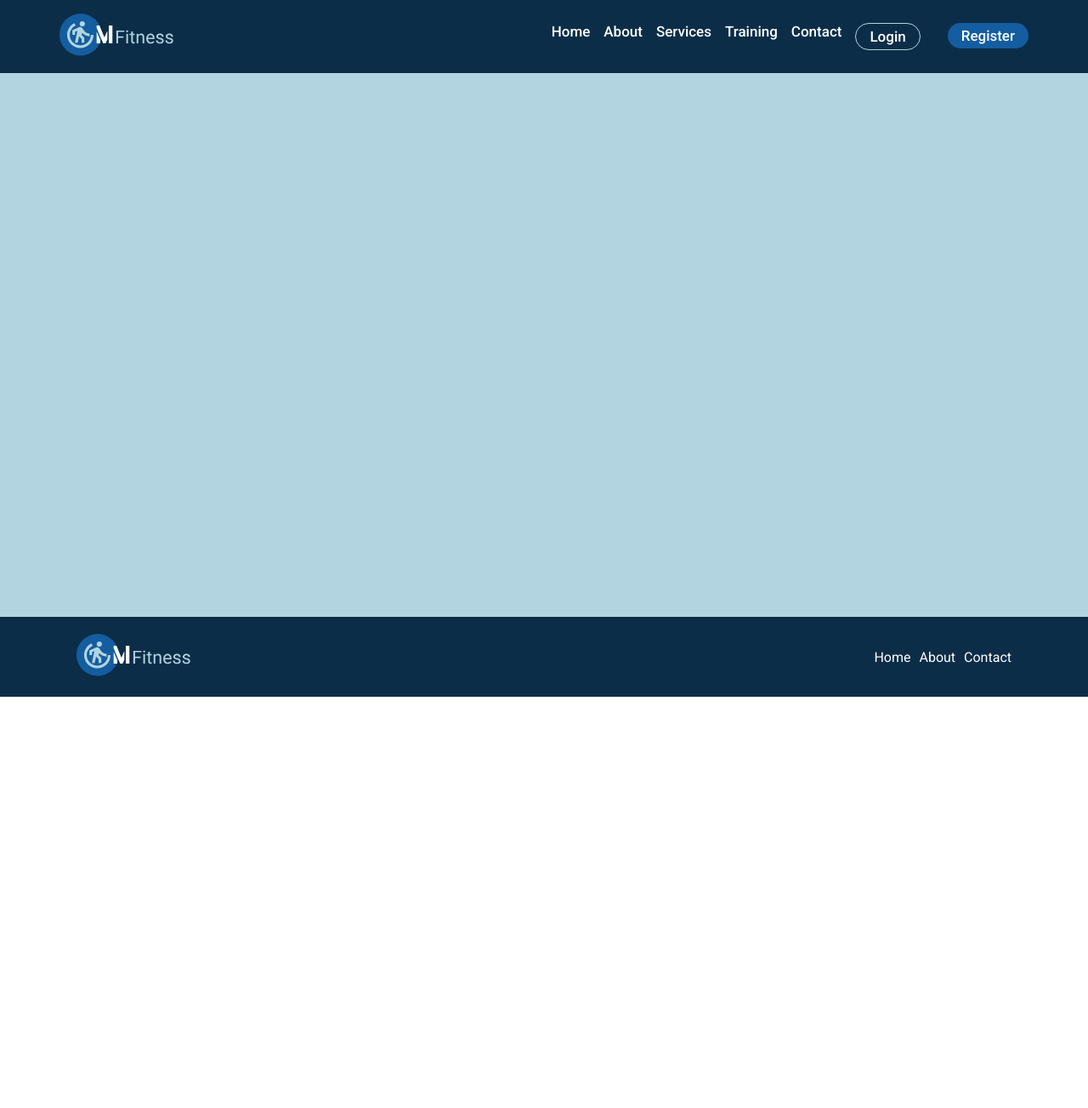
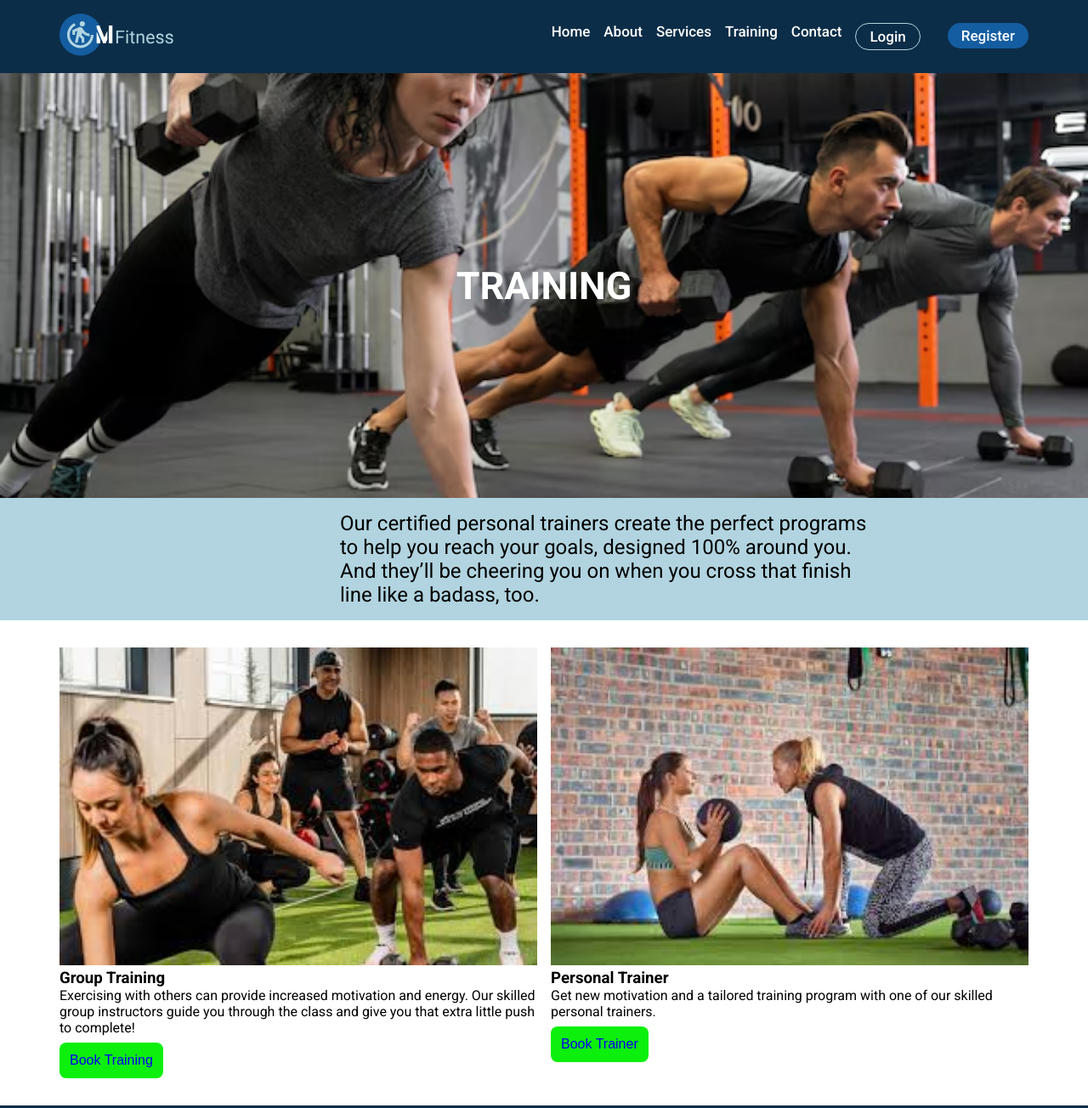
Before and after one commit to manojadhikari22/final-assignment-manoj-fitness, a website built with Parcel: page src/training.html in a window 1280 px wide. Shown: the top 1304 px of the page at 85% size. Before the commit the page ends 820 px from the top, so only its background shows below. Built offline with nearby package versions, Linux system fonts and the light colour scheme.

Commit message:
added training page content

```diff
--- a/src/css/service.css
+++ b/src/css/service.css
@@ -1,3 +1,5 @@
+
+
 .services-page-hero {
     background: url(../assets/services-banner.jpg) no-repeat center/cover;
     width: 100%;
--- a/src/css/training.css
+++ b/src/css/training.css
@@ -0,0 +1,46 @@
+
+.training-page-hero {
+    background: url(../assets/training-image.avif) no-repeat center/cover;
+    width: 100%;
+    height: 500px;
+    color:var(--white-color);
+    position: relative;
+}
+.training-page-hero h1 {
+    font-size: var(--heading-first);
+    position: absolute;
+    top: 40%;
+    left: 50%;
+    transform: translate(-50%, -50%);
+    text-align: center;
+    padding-top: 100px;
+}
+
+.training-info p{
+    width: 50%;
+    margin-left: 25rem;
+    font-size: var(--heading-third);
+    padding: 1rem 0;
+}
+.training-offer-wrap{
+    width: 100%;
+    background-color: var(--white-color);
+    padding: 2rem 0;
+  }
+.training-offer-wrap-grid{
+    max-width: 1140px;
+    margin: 0 auto;
+    display: grid;
+    grid-template-columns: repeat(2, 1fr);
+    gap: 1rem;
+  }
+
+  .training-type button{
+    background-color: rgb(13, 239, 13);
+    padding: 0.75rem;
+    margin-top: 0.5rem;
+    font-size: var(--paragraph-secondary);
+    border: none;
+    border-radius: 8px;
+    cursor: pointer;
+  }
--- a/src/js/auth.js
+++ b/src/js/auth.js
@@ -41,7 +41,7 @@ function signUpUser() {
         createUserWithEmailAndPassword(authService, newUser.signUpEmail, newUser.signUpPassword)
             .then(() => {
                 signUpForm.reset();
-
+                window.location.href = './login.html';
             })
             .catch((err)=> console.log(err.message))
     }
--- a/src/js/login.js
+++ b/src/js/login.js
@@ -69,6 +69,8 @@ function signInUser() {
         localStorage.setItem("userEmail", email);
         const userEmail = localStorage.getItem("userEmail");
 
+        window.location.href = './index.html';
+
         // Display user email in loginInfo element
         loginInfo.innerText = `Logged in as ${userEmail}`;
         loginButton.style.display = "none";
--- a/src/training.html
+++ b/src/training.html
@@ -42,7 +42,32 @@
     </header>
     <main>
 
-    </main>
+        <div class="training-page-hero">
+          <h1>TRAINING</h1>
+        </div>
+        <div class="training-info">
+          <p>Our certified personal trainers create the perfect programs to help you reach your goals, designed 100% around you.
+            And they’ll be cheering you on when you cross that finish line like a badass, too.</p>
+        </div>
+        <section class="training-offer-wrap">
+          <div class="training-offer-wrap-grid">
+            <div class="training-type">
+              <img src="./assets/group-training.jpg" alt="contact image" />
+              <h3>Group Training</h3>
+              <p>Exercising with others can provide increased motivation and energy.
+                Our skilled group instructors guide you through the class and
+                give you that extra little push to complete!</p>
+                <button><a href="./contact.html">Book Training</a></button>
+            </div>
+            <div class="training-type">
+              <img src="./assets/personal-trainer.jpg" alt="contact image" />
+              <h3>Personal Trainer</h3>
+              <p>Get new motivation and a tailored training program with one of our skilled personal trainers.</p>
+              <button><a href="./contact.html">Book Trainer</a></button>
+            </div>
+          </div>
+        </section>
+      </main>
     <!-- Footer  -->
     <footer>
       <div class="footer-content">
```
Also changed, not shown: src/js/service.js (+95 -2 lines), src/assets/Atlas-stone.jpg (added), src/assets/T-bar-row.jpg (added), src/assets/clean-from-blocks.jpg (added), src/assets/dumbell-front-lat-raise.webp (added), src/assets/group-training.jpg (added), src/assets/incline-hammer-curls.jpg (added), src/assets/landmine-twist.jpg (added), src/assets/leg-press.jpg (added), src/assets/palms-down_wrist.jpeg (added), src/assets/personal-trainer.jpg (added), src/assets/training-image.avif (added), src/assets/weighted-pullup.jpg (added).
